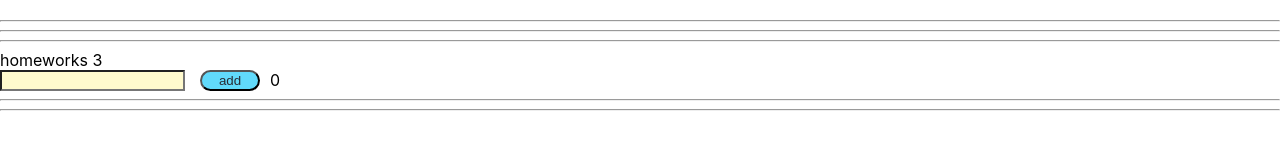
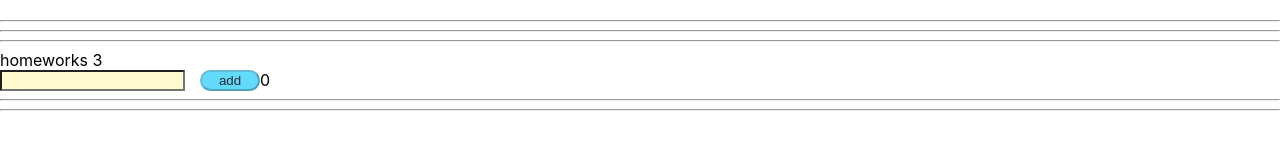
Before and after one commit to KarolinaEsepenok/dzIgnat, a React (Create React App) app: page / in a window 1280 px wide. Shown: the part 525-674 px from the top of the page. Built offline with nearby package versions, Linux system fonts and the light colour scheme.

Commit message:
less3 commit

```diff
--- a/src/p2-homeworks/h3/Greeting.tsx
+++ b/src/p2-homeworks/h3/Greeting.tsx
@@ -24,8 +24,8 @@ const Greeting: React.FC<GreetingPropsType> = (
                    onKeyDown={onEnter}
                    onBlur={setNameCallback}/>
             <div className={s.error}>{error}</div>
-            <button  onClick={addUser}>add</button>
-            <span>{totalUsers}</span>
+            <button  onClick={addUser} className={s.button} disabled={!name}>add</button>
+            <div className={s.count}>{totalUsers}</div>
         </div>
     )
 }
--- a/src/p2-homeworks/h3/GreetingContainer.tsx
+++ b/src/p2-homeworks/h3/GreetingContainer.tsx
@@ -20,21 +20,21 @@ const GreetingContainer: React.FC<GreetingContainerPropsType> = ({users, addUser
        const trinmedName = e.currentTarget.value.trim()
         if (trinmedName){
             setName(trinmedName)
-            setError('')
+            error && setError('')
         }else{
-            setName('')
+          name &&  setName('')
             setError('name is required')
         }
     }
     const addUser = () => {
         addUserCallback(name)
         alert(`Hello  ${name}!`)
-        setName('')// need to fix
+       //
     }
     const onEnter = (e:KeyboardEvent<HTMLInputElement>)=>{
         if (e.key ==='Enter' && name){
             addUser()
-
+            setName('')// need to fix
         }
     }
 
```
